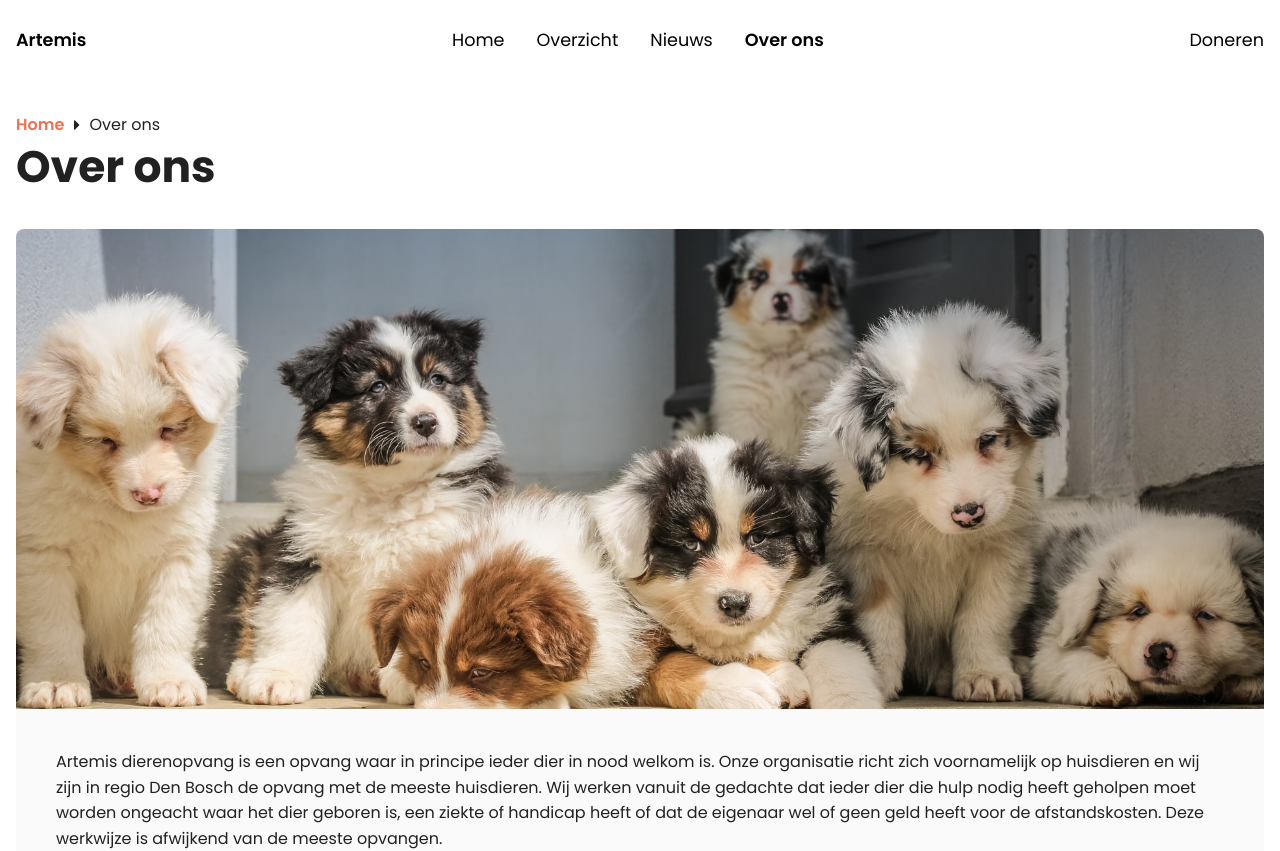
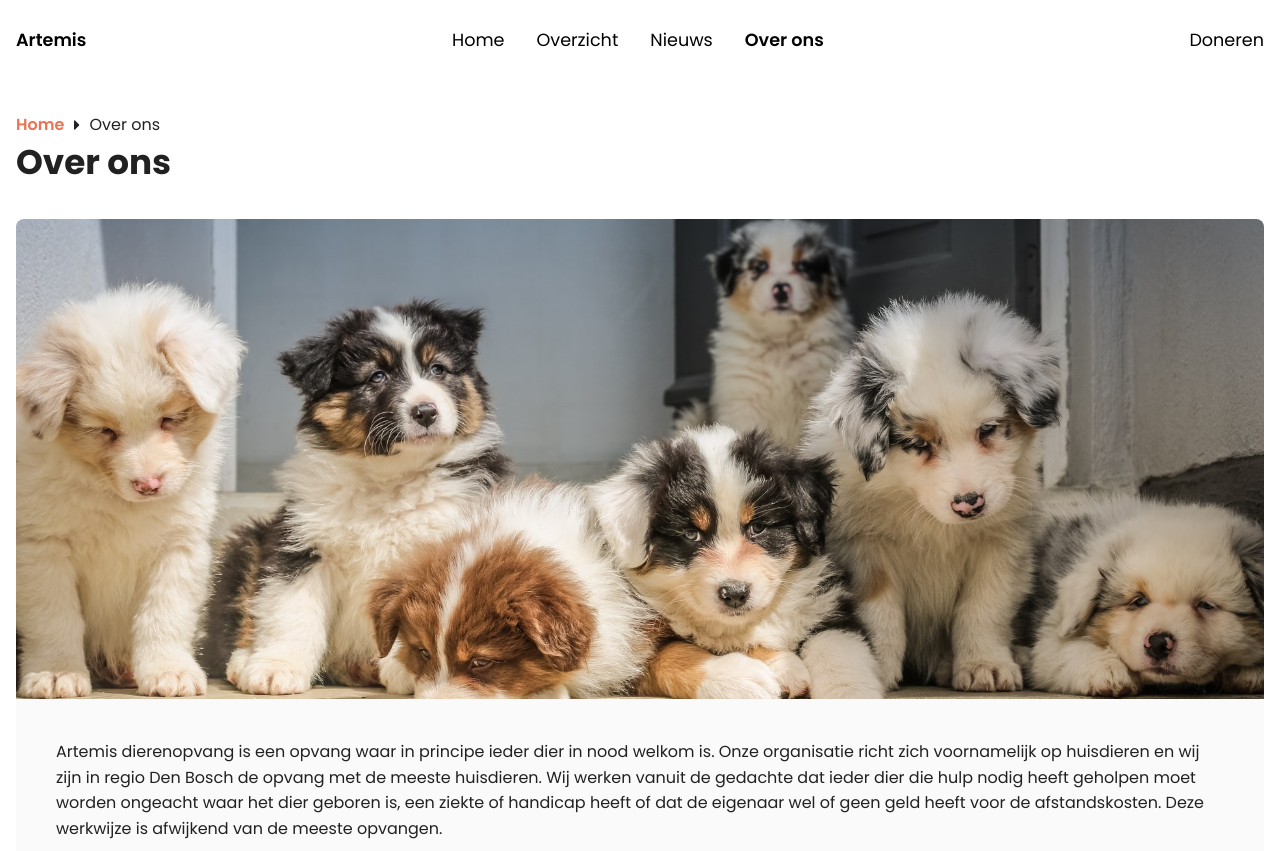
Before and after one commit to Markiesch/Artemis, a Vue app: page /about in a window 1280 px wide. Shown: the top 851 px of the page. Built offline with nearby package versions, Linux system fonts and the light colour scheme.

Commit message:
Added typography classes

```diff
--- a/src/components/Breadcrumbs.vue
+++ b/src/components/Breadcrumbs.vue
@@ -8,7 +8,7 @@
       <span v-if="props.label">{{ props.label }}</span>
       <span v-else><slot /></span>
     </div>
-    <h2><slot /></h2>
+    <h2 class="section--title"><slot /></h2>
     <slot name="subtitle" />
   </section>
 </template>
@@ -48,9 +48,8 @@ section {
 }
 
 h2 {
+  color: $title-color;
   line-height: 1;
-  color: $title-color;
   padding-top: 0.5rem;
-  font-size: 2.75rem;
 }
 </style>
```
